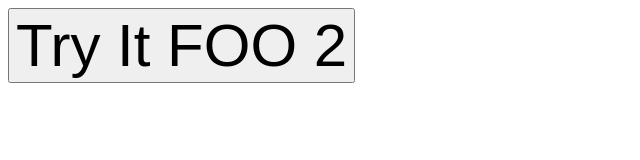
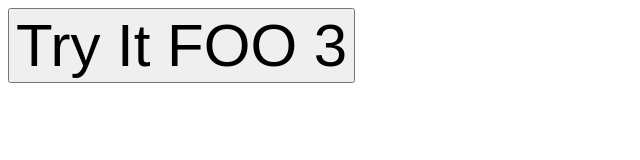
Before and after one commit to eldare/com.e_l-a_e-v, a plain HTML site: page foo3.html in a window 1280 px wide. Shown: the full height of the page, 0-640 px from the left. Drawn offline with Linux system fonts and the light colour scheme.

Commit message:
Update foo3.html

```diff
--- a/foo3.html
+++ b/foo3.html
@@ -2,7 +2,7 @@
 <html>
     <body>
 
-        <button style="font-size: 60px;" onclick="getUserLocation()">Try It FOO 2</button>
+        <button style="font-size: 60px;" onclick="getUserLocation()">Try It FOO 3</button>
 
         <p id="demo"></p>
 
```
